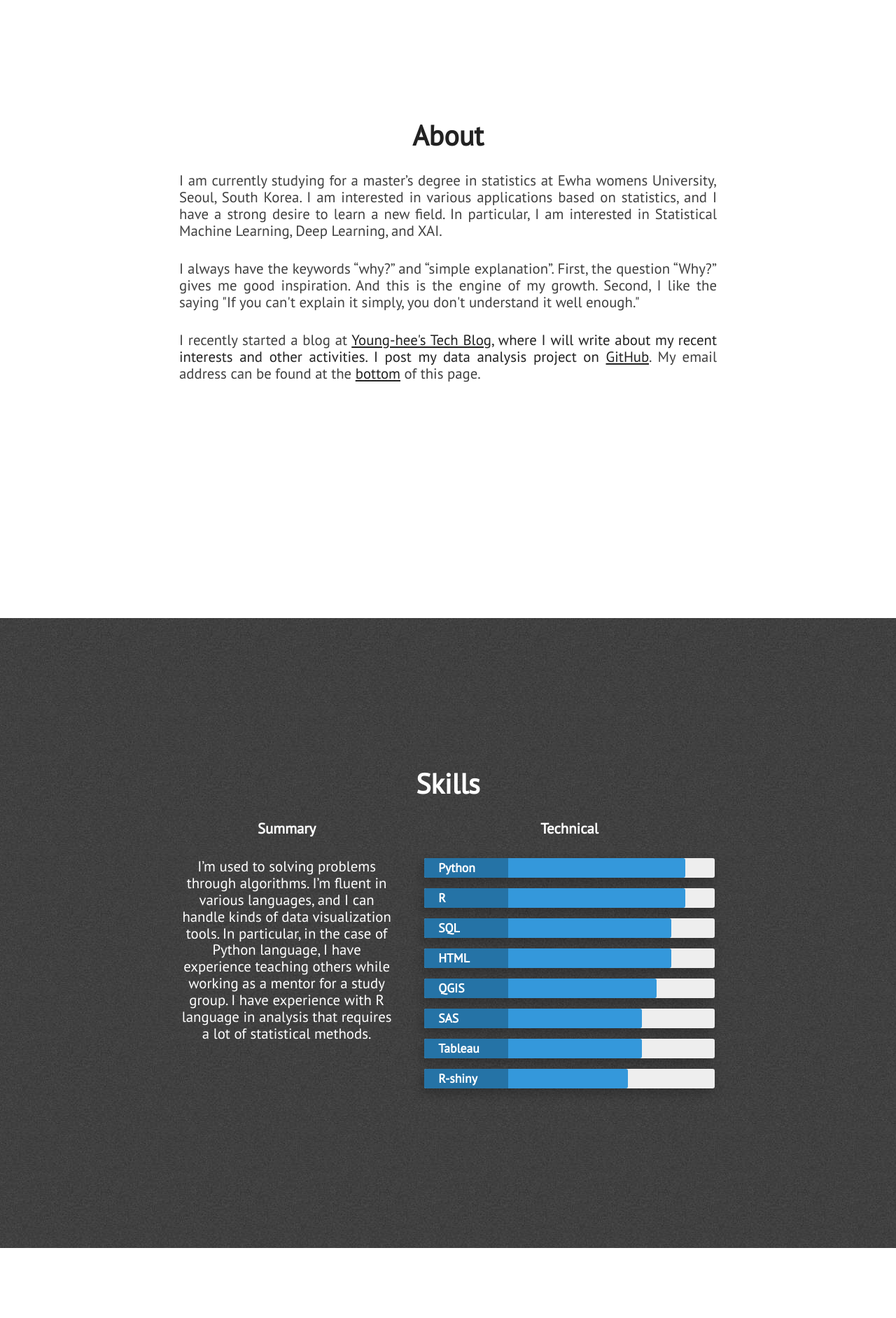
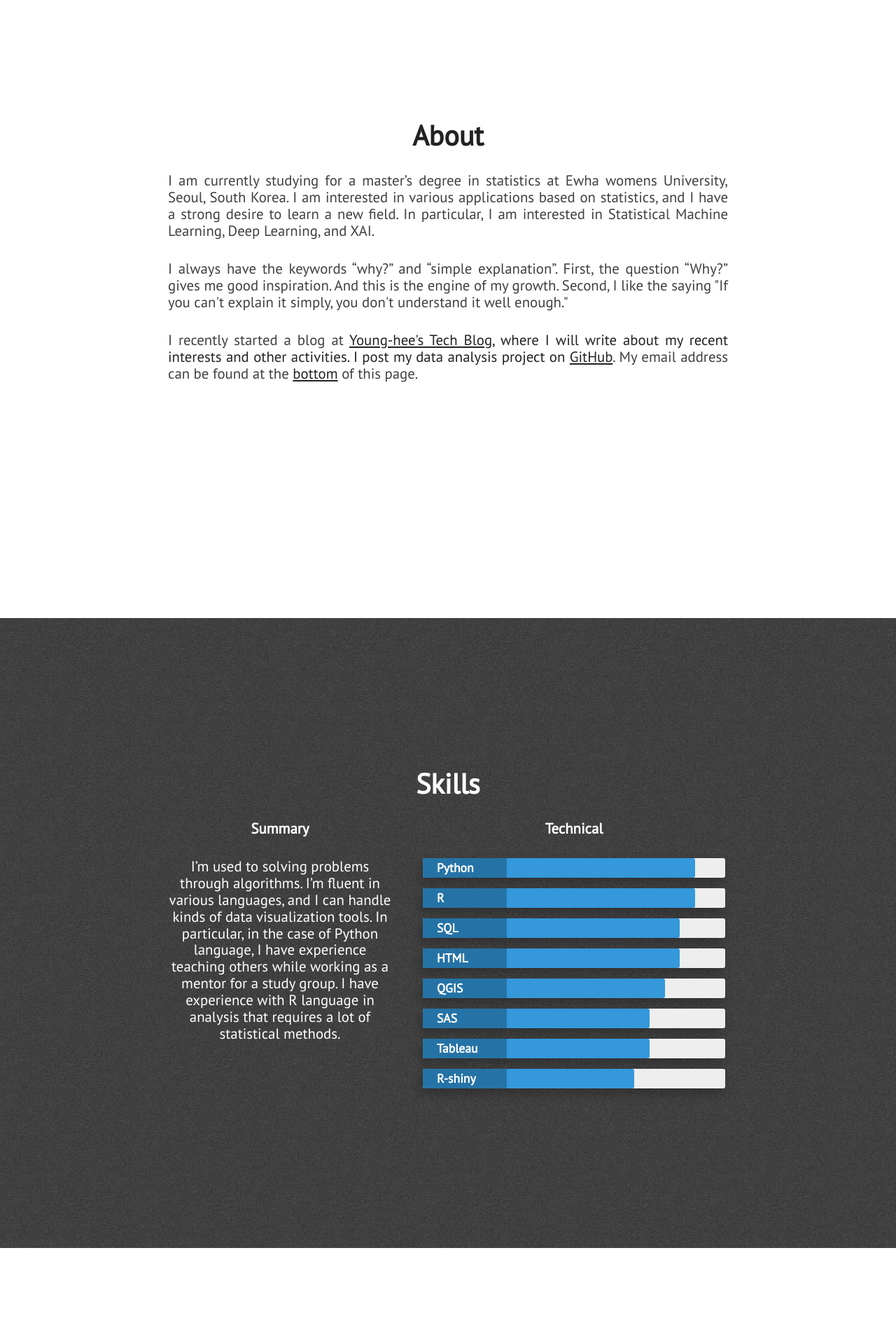
Before and after one commit to YoungheeGGO/YoungheeGGo.github.io, a Jekyll site: the page built from index.html, in a window 1280 px wide. Shown: the part 1037-2920 px from the top of the page at 70% size. Built offline with Jekyll 4.4.1, drawn with Linux system fonts in a browser that asks for light colours; nearby versions of some CDN libraries.

Commit message:
Update main.css

```diff
--- a/assets/css/main.css
+++ b/assets/css/main.css
@@ -163,7 +163,7 @@ img {
 }
 
 .section {
-  max-width: 768px;
+  max-width: 800px; /*Origin: 768*/
   margin: 60px auto;
   padding: 20px 0;
   min-height: 100vh;
@@ -326,7 +326,7 @@ img {
   margin: 10px 0;
   float: right;
   font-weight: 500;
-  font-size: 13px; /*origin: 16*/
+  font-size: 16px;
   font-size: 1rem;
 }
 
```
